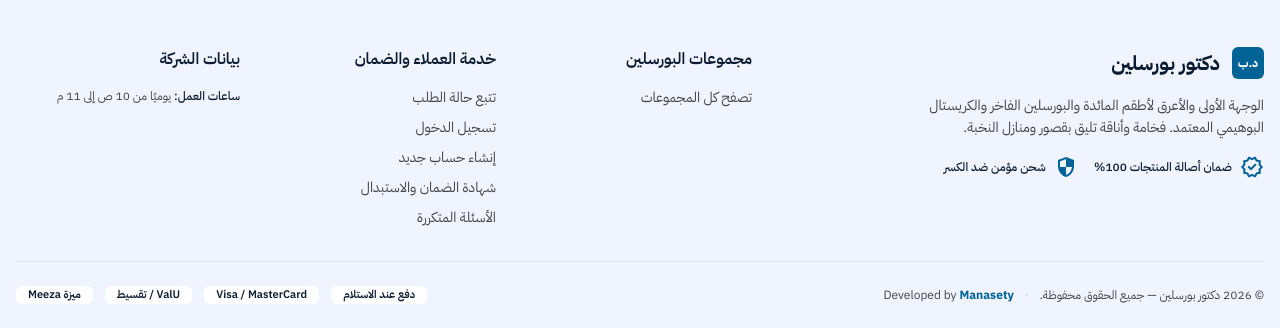
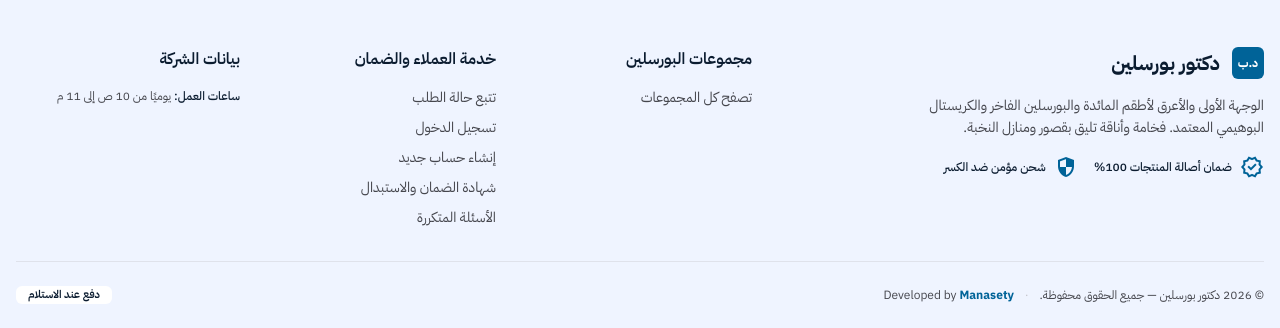
Before and after one commit to Abdelhammid1/dr.porcelain, a Flask app: page /shop/account/forgot-password in a window 1280 px wide. Shown: the part 849-1177 px from the top of the page. Run offline with Flask 3, Linux system fonts and the light colour scheme; some libraries are stand-ins or nearby versions.

Commit message:
storefront footer: remove Visa/MasterCard, ValU and Meeza payment badges
Keeps cash-on-delivery. The Manasety credit itself comes from the shared partial.

Co-Authored-By: Claude Sonnet 5.5 <noreply@anthropic.com>
Claude-Session: https://claude.ai/code/session_01VMsVabHBBVVhBxbDMrqP1J

```diff
--- a/app/templates/storefront/_base.html
+++ b/app/templates/storefront/_base.html
@@ -286,9 +286,6 @@
       </p>
       <div class="flex flex-wrap items-center gap-space-sm font-label-sm text-label-sm">
         <span class="bg-surface-container-lowest px-space-sm py-space-3xs rounded-md text-on-surface">دفع عند الاستلام</span>
-        <span class="bg-surface-container-lowest px-space-sm py-space-3xs rounded-md text-on-surface">Visa / MasterCard</span>
-        <span class="bg-surface-container-lowest px-space-sm py-space-3xs rounded-md text-on-surface">ValU / تقسيط</span>
-        <span class="bg-surface-container-lowest px-space-sm py-space-3xs rounded-md text-on-surface">ميزة Meeza</span>
       </div>
     </div>
   </div>
```
